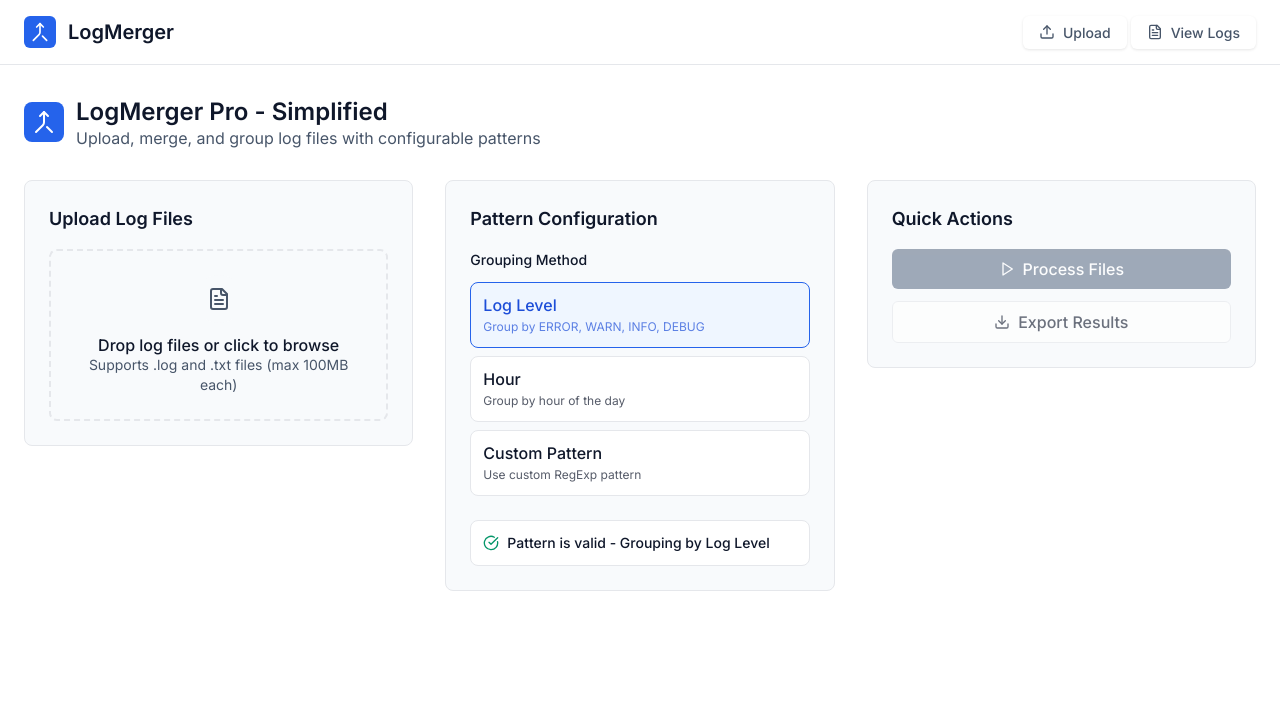
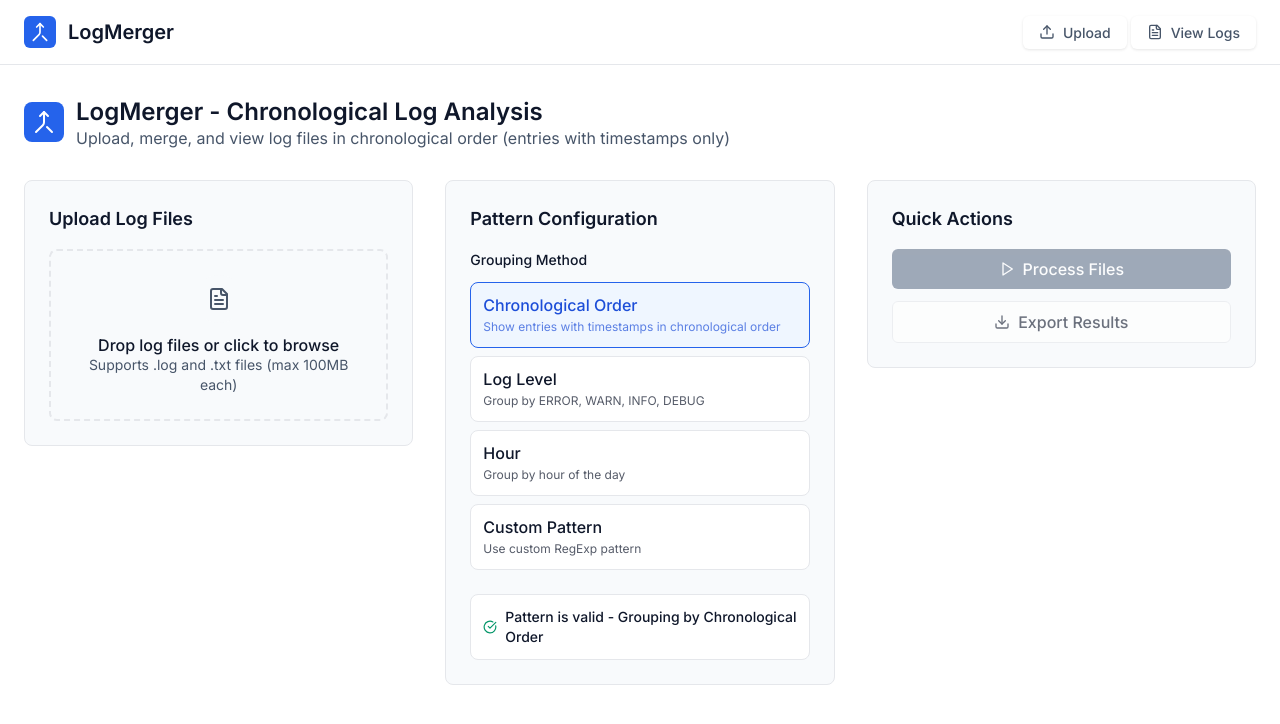
Before and after one commit to mcasari/logmerger, a React (Vite) app: page / in a window 1280 px wide. Shown: the top 724 px of the page. Built offline with nearby package versions, Linux system fonts and the light colour scheme.

Commit message:
remove records without timestamp

```diff
--- a/src/pages/log-merger/components/LogViewer.jsx
+++ b/src/pages/log-merger/components/LogViewer.jsx
@@ -54,6 +54,17 @@ const LogViewer = ({
   const allEntries = useMemo(() => {
     const entries = [];
     groups.forEach((group) => {
+      // For chronological view, don't show group headers
+      if (group.id === 'chronological') {
+        group.entries.forEach((entry) => {
+          entries.push({
+            type: 'entry',
+            id: entry.id,
+            entry: entry,
+            group: group
+          });
+        });
+      } else {
         if (!collapsedGroups.has(group.id)) {
           // Add group header
           entries.push({
@@ -78,6 +89,7 @@ const LogViewer = ({
             id: `group-${group.id}`,
             group: group
           });
+        }
       }
     });
     return entries;
@@ -164,8 +176,8 @@ const LogViewer = ({
               </div>
 
               {/* Timestamp */}
-              <div className="flex-shrink-0 w-32">
-                <span className="text-xs text-text-muted font-mono">
+              <div className="flex-shrink-0 w-40">
+                <span className={`text-xs font-mono ${entry.timestamp ? 'text-text-primary font-medium' : 'text-text-muted'}`}>
                   {getOriginalTimestamp(entry.timestamp)}
                 </span>
               </div>
@@ -191,9 +203,12 @@ const LogViewer = ({
       <div className="p-6 border-b border-border">
         <div className="flex flex-col sm:flex-row sm:items-center sm:justify-between space-y-4 sm:space-y-0">
           <div>
-            <h3 className="text-lg font-semibold text-text-primary">Merged Log View</h3>
+            <h3 className="text-lg font-semibold text-text-primary">
+              {groups.length === 1 && groups[0].id === 'chronological' ? 'Chronological Log View' : 'Merged Log View'}
+            </h3>
             <p className="text-sm text-text-secondary">
-              {totalVisibleEntries.toLocaleString()} entries across {groups.length} groups
+              {totalVisibleEntries.toLocaleString()} entries
+              {groups.length === 1 && groups[0].id === 'chronological' ? ' with timestamps, sorted chronologically' : ` across ${groups.length} groups`}
             </p>
           </div>
 
@@ -207,6 +222,7 @@ const LogViewer = ({
               />
             </div>
 
+            {!(groups.length === 1 && groups[0].id === 'chronological') && (
               <Button
                 variant="outline"
                 size="sm"
@@ -228,6 +244,7 @@ const LogViewer = ({
               >
                 {groups.some(g => collapsedGroups.has(g.id)) ? 'Expand All' : 'Collapse All'}
               </Button>
+            )}
           </div>
         </div>
       </div>
@@ -247,9 +264,14 @@ const LogViewer = ({
           <div className="flex items-center justify-center h-full">
             <div className="text-center">
               <Icon name="Search" size={48} color="var(--color-text-muted)" className="mx-auto mb-4" />
-              <h4 className="text-lg font-medium text-text-primary mb-2">No groups found</h4>
+              <h4 className="text-lg font-medium text-text-primary mb-2">
+                {groups.length === 1 && groups[0].id === 'chronological' ? 'No log entries found' : 'No groups found'}
+              </h4>
               <p className="text-text-secondary">
-                Upload and process log files to see grouped content here
+                {groups.length === 1 && groups[0].id === 'chronological'
+                  ? 'Upload and process log files to see chronological log entries here'
+                  : 'Upload and process log files to see grouped content here'
+                }
               </p>
             </div>
           </div>
--- a/src/pages/log-merger/components/PatternConfiguration.jsx
+++ b/src/pages/log-merger/components/PatternConfiguration.jsx
@@ -14,6 +14,13 @@ const PatternConfiguration = ({
   const [patternError, setPatternError] = useState('');
 
   const predefinedPatterns = [
+    {
+      id: 'chronological',
+      name: 'Chronological Order',
+      description: 'Show entries with timestamps in chronological order',
+      pattern: '',
+      example: 'Log entries with timestamps sorted chronologically'
+    },
     {
       id: 'log-level',
       name: 'Log Level',
--- a/src/pages/log-merger/index.jsx
+++ b/src/pages/log-merger/index.jsx
@@ -10,11 +10,12 @@ const LogMerger = () => {
   const [files, setFiles] = useState([]);
   const [logEntries, setLogEntries] = useState([]);
   const [groupingPattern, setGroupingPattern] = useState('\\[(ERROR|WARN|INFO|DEBUG)\\]');
-  const [groupingType, setGroupingType] = useState('log-level'); // 'log-level', 'hour', 'custom'
+  const [groupingType, setGroupingType] = useState('chronological'); // 'chronological', 'log-level', 'hour', 'custom'
   const [isProcessing, setIsProcessing] = useState(false);
   const [searchQuery, setSearchQuery] = useState('');
   const [selectedGroups, setSelectedGroups] = useState([]);
   const [collapsedGroups, setCollapsedGroups] = useState(new Set());
+  const [entriesWithoutTimestamp, setEntriesWithoutTimestamp] = useState(0);
 
   // Handle file selection
   const handleFilesSelected = useCallback((selectedFiles) => {
@@ -72,26 +73,16 @@ const LogMerger = () => {
         );
       }
 
-      // Sort entries by timestamp (use sortableTimestamp for proper chronological order)
-      allEntries.sort((a, b) => {
-        // If both have timestamps, sort chronologically
-        if (a.sortableTimestamp && b.sortableTimestamp &&
-            !isNaN(a.sortableTimestamp.getTime()) && !isNaN(b.sortableTimestamp.getTime())) {
-          return a.sortableTimestamp - b.sortableTimestamp;
-        }
-        // If only one has timestamp, prioritize it
-        if (a.sortableTimestamp && !isNaN(a.sortableTimestamp.getTime()) &&
-            (!b.sortableTimestamp || isNaN(b.sortableTimestamp.getTime()))) {
-          return -1;
-        }
-        if (b.sortableTimestamp && !isNaN(b.sortableTimestamp.getTime()) &&
-            (!a.sortableTimestamp || isNaN(a.sortableTimestamp.getTime()))) {
-          return 1;
-        }
-        // If neither has valid timestamp, maintain original order
-        return a.originalIndex - b.originalIndex;
-      });
-      setLogEntries(allEntries);
+      // Filter out entries without valid timestamps and sort by timestamp
+      const validEntries = allEntries.filter(entry =>
+        entry.timestamp && entry.sortableTimestamp && !isNaN(entry.sortableTimestamp.getTime())
+      );
+
+      const invalidEntries = allEntries.length - validEntries.length;
+      setEntriesWithoutTimestamp(invalidEntries);
+
+      validEntries.sort((a, b) => a.sortableTimestamp - b.sortableTimestamp);
+      setLogEntries(validEntries);
 
     } catch (error) {
       console.error('Error processing files:', error);
@@ -125,6 +116,16 @@ const LogMerger = () => {
   // Group log entries based on the selected pattern
   const groupedEntries = useMemo(() => {
     if (logEntries.length === 0) return [];
+
+    // For chronological view, create a single group with all entries
+    if (groupingType === 'chronological') {
+      return [{
+        id: 'chronological',
+        name: 'Chronological Order',
+        entries: logEntries,
+        count: logEntries.length
+      }];
+    }
 
     const groups = new Map();
 
@@ -197,6 +198,7 @@ const LogMerger = () => {
     setLogEntries([]);
     setCollapsedGroups(new Set());
     setSearchQuery('');
+    setEntriesWithoutTimestamp(0);
   }, []);
 
   const totalEntries = logEntries.length;
@@ -217,10 +219,10 @@ const LogMerger = () => {
                 </div>
                 <div>
                   <h1 className="text-2xl font-bold text-text-primary">
-                    LogMerger Pro - Simplified
+                    LogMerger - Chronological Log Analysis
                   </h1>
                   <p className="text-text-secondary">
-                    Upload, merge, and group log files with configurable patterns
+                    Upload, merge, and view log files in chronological order (entries with timestamps only)
                   </p>
                 </div>
               </div>
@@ -279,6 +281,18 @@ const LogMerger = () => {
                     </div>
                   </div>
                 </div>
+
+                {entriesWithoutTimestamp > 0 && (
+                  <div className="bg-surface border border-border rounded-lg p-4">
+                    <div className="flex items-center space-x-2">
+                      <Icon name="Clock" size={20} color="var(--color-error)" />
+                      <div>
+                        <div className="text-2xl font-bold text-text-primary">{entriesWithoutTimestamp.toLocaleString()}</div>
+                        <div className="text-sm text-text-secondary">No Timestamp</div>
+                      </div>
+                    </div>
+                  </div>
+                )}
               </div>
             )}
           </div>
```
Lines whose indentation alone changed are shown as unchanged.
